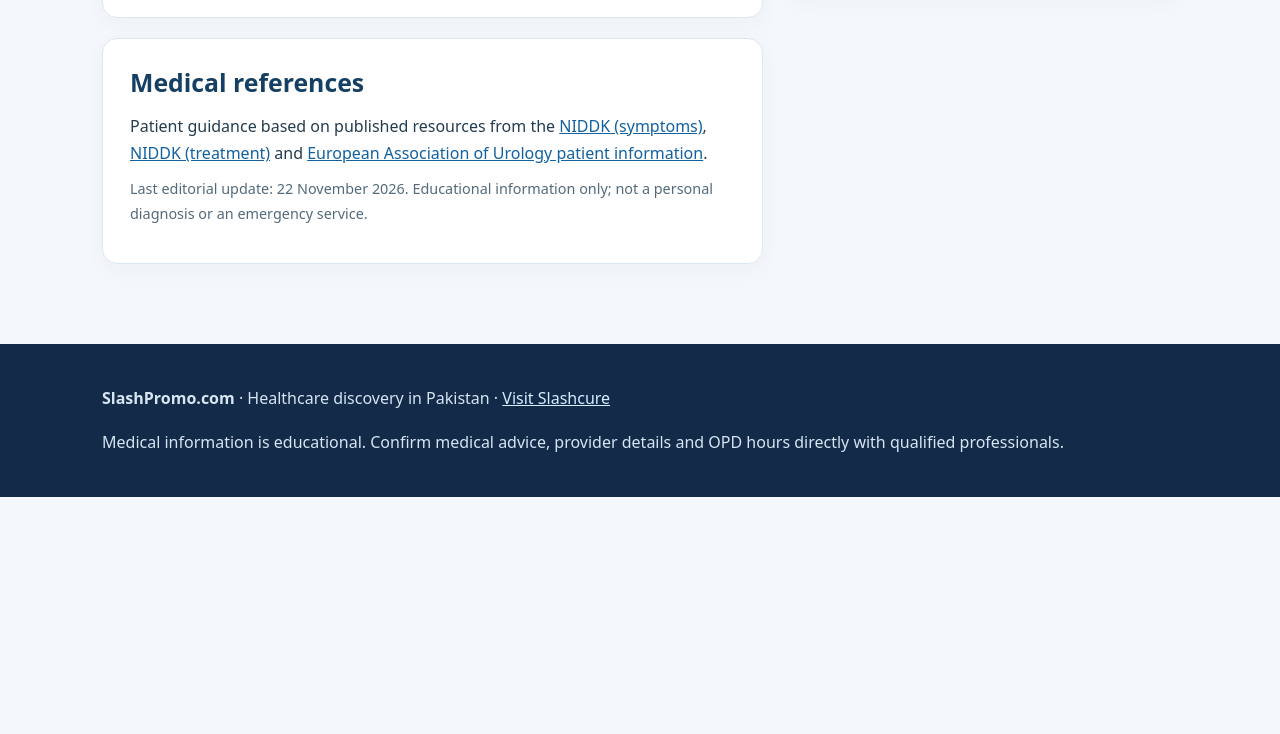
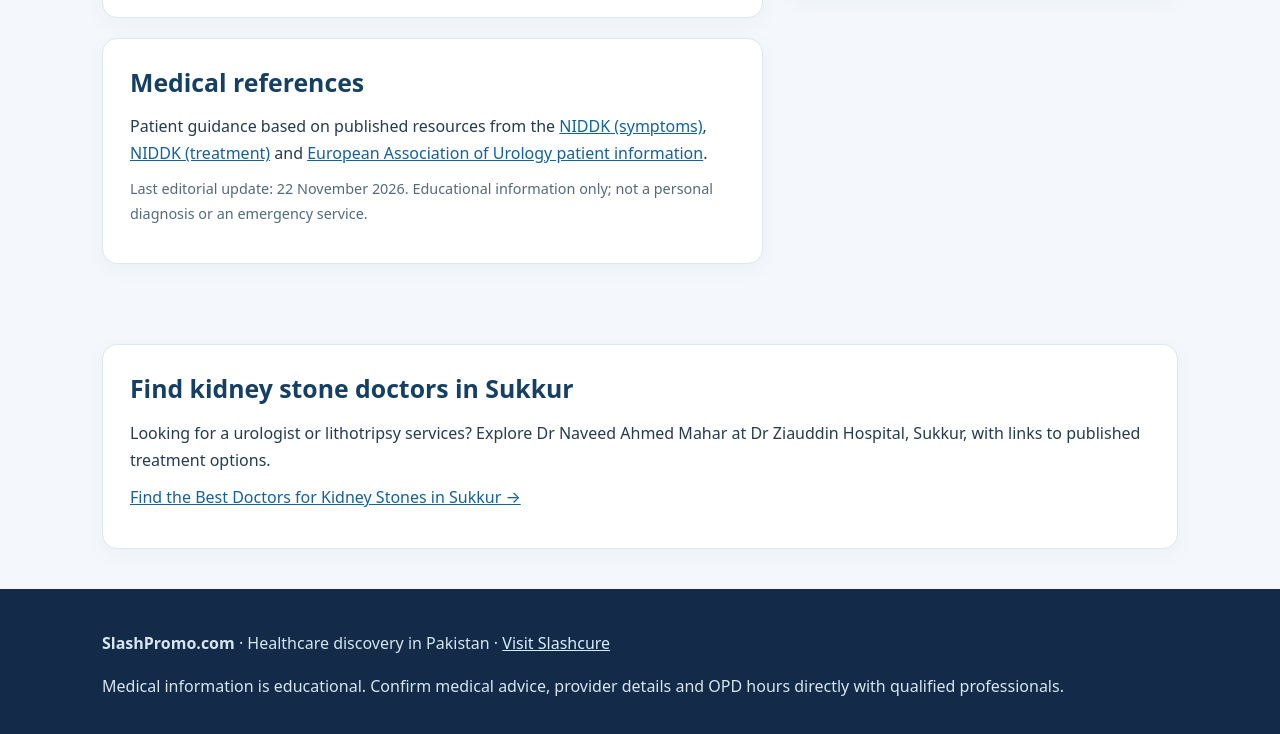
Before and after one commit to hospitalpro26/slashpromo-site, a plain HTML site: page sukkur/kidney-stone-pain-urologist/index.html in a window 1280 px wide. Shown: the part 4206-4940 px from the top of the page. Before the commit the page ends 4703 px from the top, so only its background shows below. Drawn offline with Linux system fonts and the light colour scheme.

Commit message:
Link new kidney stone doctors discovery guide from Sukkur healthcare pages

```diff
--- a/sukkur/kidney-stone-pain-urologist/index.html
+++ b/sukkur/kidney-stone-pain-urologist/index.html
@@ -43,5 +43,6 @@
 <div class="links"><a href="/hospitals/sukkur/dr-ziauddin-hospital-sukkur/">See Dr. Ziauddin Hospital Sukkur directory</a></div>
 </section><section class="panel"><h2>Travelling from Shikarpur?</h2><p>For people in Shikarpur seeking kidney stone evaluation, Sukkur is another city where urology profiles can be explored. Check current OPD details before travel; emergencies should be assessed at the nearest suitable emergency department.</p><div class="links"><a href="/shikarpur/">Explore healthcare in Shikarpur</a><a href="/sukkur/">Find doctors and hospitals in Sukkur</a></div></section>
 <section class="panel"><h2>Prepare for the consultation</h2><ul><li>Carry any ultrasound, CT or previous stone reports.</li><li>Bring a list of medicines and allergies.</li><li>Note when pain began, its location, urinary symptoms and any fever.</li><li>Ask whether emergency care, follow-up testing or stone removal is needed.</li></ul></section>
-</aside></div></main>
+</aside></div><div class="wrap" style="padding-bottom:20px"><section class="panel" aria-labelledby="related-kidney-doctors"><h2 id="related-kidney-doctors">Find kidney stone doctors in Sukkur</h2><p>Looking for a urologist or lithotripsy services? Explore Dr Naveed Ahmed Mahar at Dr Ziauddin Hospital, Sukkur, with links to published treatment options.</p><p><a href="/sukkur/best-kidney-stone-doctors/">Find the Best Doctors for Kidney Stones in Sukkur →</a></p></section>
+</div></main>
 <footer class="footer"><div class="wrap"><p><strong>SlashPromo.com</strong> · Healthcare discovery in Pakistan · <a href="https://slashcure.com/">Visit Slashcure</a></p><p>Medical information is educational. Confirm medical advice, provider details and OPD hours directly with qualified professionals.</p></div></footer><script defer src="/assets/health-guide-referral-analytics.js?v=20261122-phase2b"></script></body></html>
```
